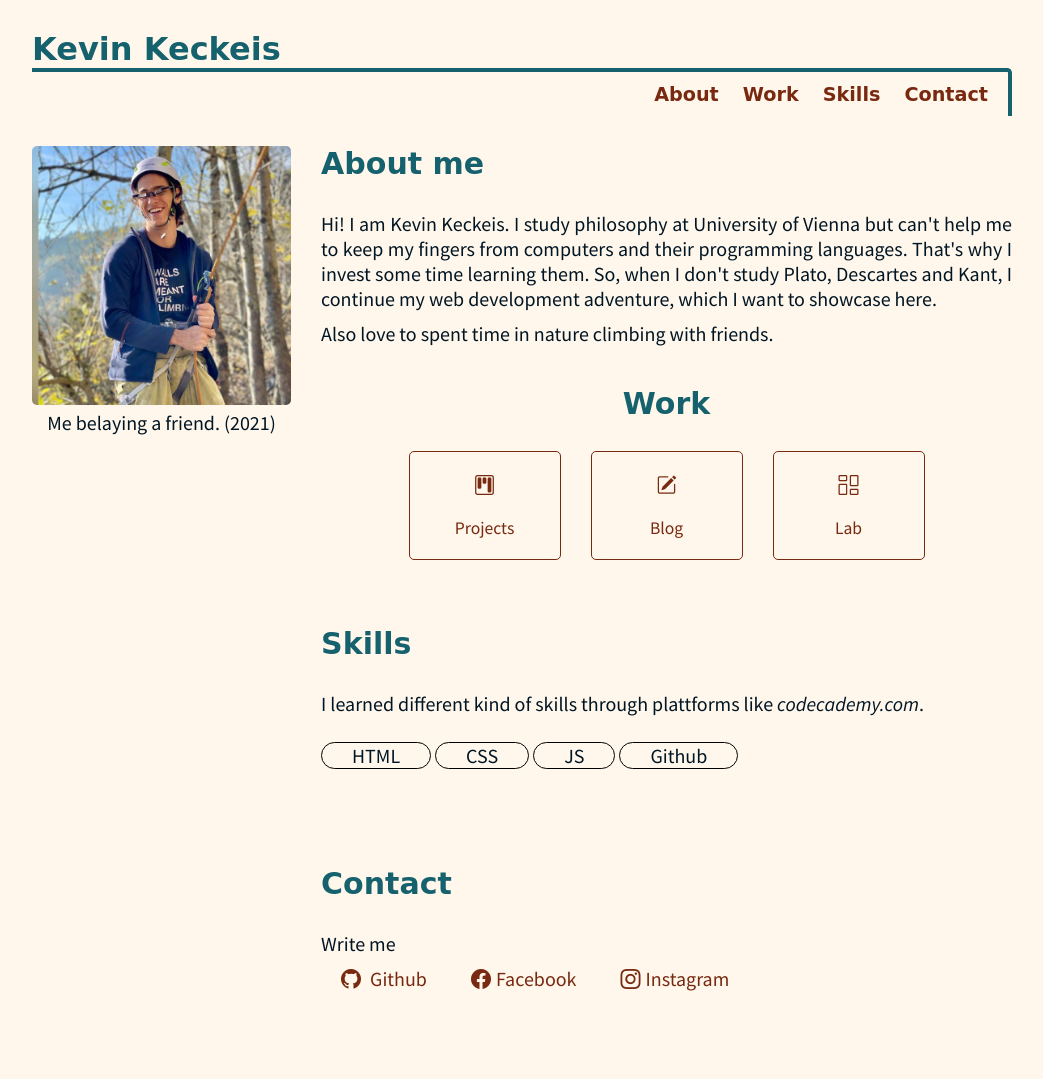
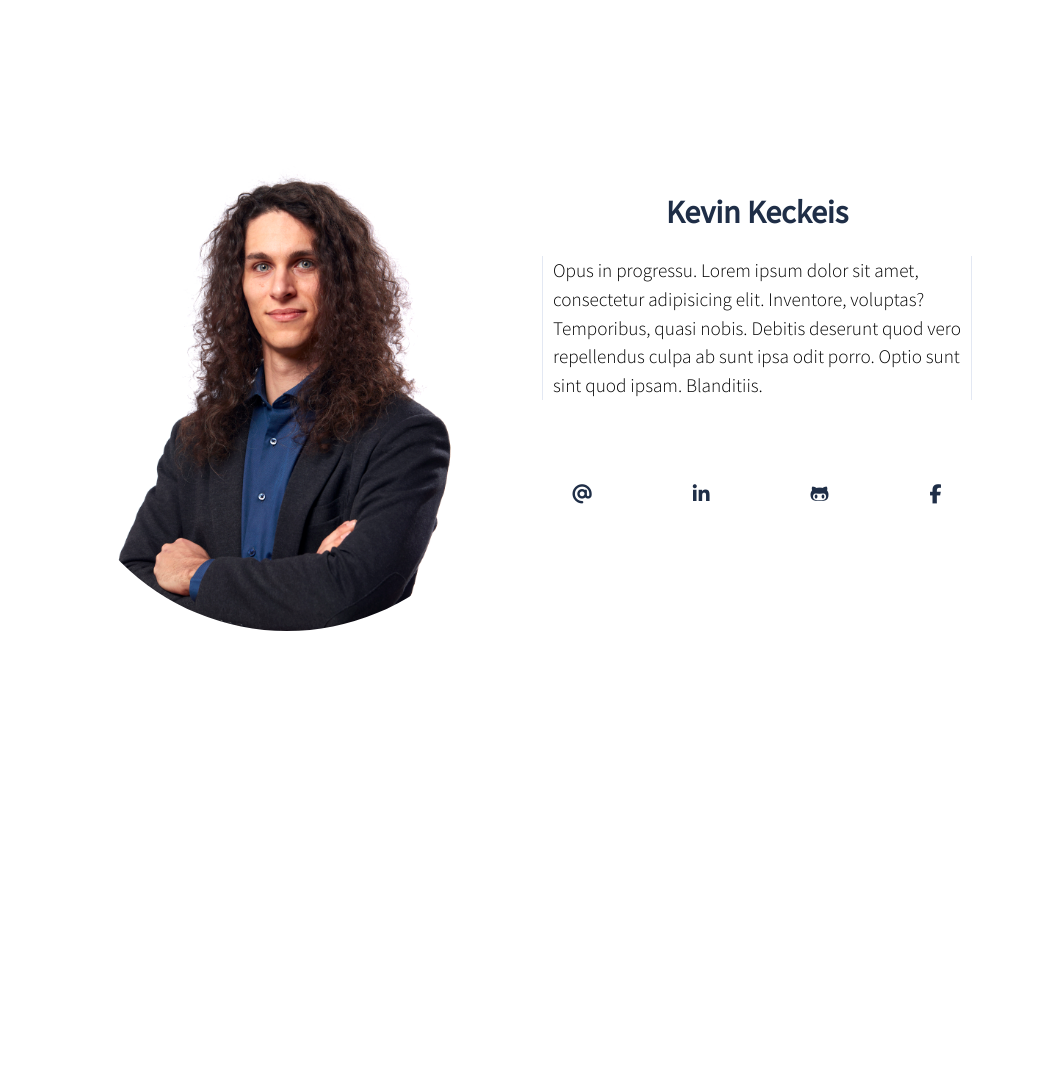
Before and after one commit to kevinkeckeis/kevinkeckeis.github.io, a plain HTML site: page index.html in a window 1280 px wide. Shown: the top 1079 px of the page, without its empty margins (118-1161 px from the left). After the commit the page ends 800 px from the top, so only its background shows below. Drawn offline with nearby package versions, Linux system fonts and the light colour scheme; a web font is replaced by a local one.

Commit message:
update design

```diff
--- a/css/style.css
+++ b/css/style.css
@@ -1,5 +1,4 @@
-@import url('https://fonts.googleapis.com/css2?family=Source+Sans+Pro:ital,wght@0,400;0,700;1,400&family=Yomogi&display=swap');
-@import url('https://cdn.jsdelivr.net/npm/bootstrap-icons@1.7.2/font/bootstrap-icons.css');
+@import url('https://fonts.googleapis.com/css2?family=Source+Sans+Pro:wght@200;300;400&display=swap');
 
 * {
   margin: 0px;
@@ -7,232 +6,131 @@
 }
 
 body {
-  background-color: #fff7eb;
-  color: #001524;
   font-family: 'Source Sans Pro', sans-serif;
-
-  padding: 10px;
-  font-size: 14px;
-}
-
-figure {
-  text-align: center;
-  padding: 30px 0px;
-}
-
-nav ul {
-  text-align: end;
-  border-top: 4px solid #15616d;
-  border-right: 4px solid #15616d;
-  border-top-right-radius: 5px;
-  padding: 0px 10px;
-}
-
-nav li {
-  display: inline-block;
-  padding: 5px;
-  font-weight: 800;
-}
-
-nav a {
-  text-decoration: none;
-  color: #78290f;
+  line-height: 1.5;
   font-size: 1.2rem;
 }
 
-nav a:hover {
-  color: #ff7d00;
+p {
+  font-weight: 300;
 }
 
-p {
-  text-align: justify;
-  margin-bottom: 10px;
+header {
+  grid-area: header;
+}
+
+img {
+  height: 100%;
+  width: 100%;
+  object-fit: contain;
+  border-radius: 50%;
+
+  animation: moveAndFadeIn 1s linear 0.5s both;
+}
+
+.container {
+  display: grid;
+  grid-template-rows: minmax(0, 2fr) 1fr 1fr;
+  grid-template-areas:
+    'header'
+    'main'
+    'footer';
+
+  justify-items: center;
+  height: 100vh;
+  max-width: 980px;
+  padding: 50px;
+  box-sizing: border-box;
+  margin: 0 auto;
+}
+
+main {
+  grid-area: main;
+  align-self: start;
+  max-width: 700px;
+  margin: 0px 20px;
+
+  animation: moveAndFadeIn 1s linear 0.6s both;
+}
+
+footer {
+  grid-area: footer;
+  margin: 30px;
+  width: 100%;
+
+  animation: moveAndFadeIn 1s linear 0.75s both;
+}
+
+.row {
+  display: flex;
+  flex-flow: row nowrap;
+  justify-content: space-around;
 }
 
 h1 {
-  padding-top: 10px;
+  margin: 20px 0px;
   font-size: 2rem;
+  color: #1f2e47;
 }
 
-h1,
-h2,
-nav li {
-  font-family: 'Yomogi', cursive;
+.row a {
+  padding: 20px;
+  color: #1f2e47;
 }
 
-h2 {
-  padding: 30px 0px;
+.row a:hover {
+  color: #f3c969;
+  transition: 0.3s;
 }
-
-h1,
-h2 {
-  color: #15616d;
-}
-
-img {
-  width: 100%;
-  height: auto;
-  margin: 0 auto;
-  border-radius: 5px;
-}
-
-footer {
-  text-align: center;
-  margin-top: 30px;
-}
-
-.itemList {
-  display: flex;
-  flex-wrap: nowrap;
-  justify-content: center;
-  gap: 30px;
-}
-
-.itemList li {
-  display: block;
-  width: 100%;
-  padding: 20px 10px;
-}
-
-.itemList a {
-  width: 100%;
-  display: flex;
-  text-align: center;
-  color: #78290f;
-
-  flex: 0 1 150px;
-  border: 1px solid #78290f;
-  border-radius: 5px;
-  text-decoration: none;
-}
-
-.bi::before {
-  color: #78290f;
-}
-
-.itemList a:hover {
-  border: 1px solid #ff7d00;
-}
-
-.itemList a:hover,
-.itemList a:hover .bi::before {
-  transition: ease 0.5s;
-  color: #ff7d00;
-}
-
-.itemList .itemTitle {
-  text-align: center;
-  font-size: 1.1rem;
-  margin-top: 20px;
-}
-.center {
+h1 {
   text-align: center;
 }
 
-.right {
-  text-align: right;
-}
-
-.skillsBox {
-  padding: 10px 0px;
-}
-
-.skillsBox li {
-  display: inline;
-  border: 1px solid black;
-  padding: 0px 30px;
-  border-radius: 15px;
-  line-height: 2em;
-}
-
-#contact li {
-  display: inline-block;
-  padding: 0px 10px;
-}
-
-#contact a {
-  text-decoration: none;
-}
-
-#contact i {
-  padding-right: 5px;
-}
-
-#contact a {
-  color: #78290f;
-}
-
-#contact a:hover,
-#contact a:hover .bi::before {
-  color: #ff7d00;
-}
-
-.opacityLow {
-  transition: cubic-bezier(0.075, 0.82, 0.165, 1) 1s;
-  opacity: 0.3;
-}
-
-.opacityFull {
-  transition: cubic-bezier(0.075, 0.82, 0.165, 1) 1s;
-  opacity: 1;
-}
-
-@media only screen and (max-width: 599px) {
-}
-
-@media only screen and (min-width: 600px) {
-  body {
-    font-size: 16px;
-    padding: 15px;
+@keyframes moveAndFadeIn {
+  0% {
+    opacity: 0;
+    transform: translateX(-6px);
   }
-  img {
-    width: 60%;
+  40% {
+    opacity: 0.8;
+    transform: translateX(-3px);
   }
 
-  nav li {
-    padding: 10px;
-  }
-  #contact li {
-    padding: 0px 20px;
+  100% {
+    opacity: 1;
+    transform: translateX(0px);
   }
 }
 
-@media only screen and (min-width: 980px) {
-  body {
-    font-size: 20px;
+@media (max-width: 699px) {
+}
+
+@media (min-width: 700px) {
+  .container {
+    grid-template-columns: minmax(0, 1fr) 1fr;
+    grid-template-rows: 1fr 1fr;
+    grid-template-areas:
+      'header main'
+      'header footer';
+
     padding: 20px;
   }
 
-  article {
-    width: 980px;
-    margin: 0 auto;
-
-    display: grid;
-    grid-template-columns: 1.5fr 30px 4fr;
-    grid-template-rows: auto auto 1fr 1fr 1fr 1fr auto;
+  header {
+    align-self: center;
   }
 
-  img {
-    width: 100%;
-    height: auto;
+  main {
+    align-self: end;
   }
 
-  h1 {
-    grid-area: 1 / 1 / 2 / 4;
+  main p {
+    border-left: 1px solid #e3e8f3;
+    border-right: 1px solid #e3e8f3;
+    padding: 0px 10px;
   }
 
-  nav {
-    grid-area: 2 / 1 / 3 / 4;
-  }
-
-  section {
-    grid-column: 3 / span 1;
-  }
-
-  figure {
-    grid-area: 3 / 1 / 7 / 2;
+  footer {
+    padding-top: 30px;
   }
 }
-
-@media only screen and (min-width: 1260px) {
-}
--- a/index.html
+++ b/index.html
@@ -4,95 +4,50 @@
     <meta charset="UTF-8" />
     <meta http-equiv="X-UA-Compatible" content="IE=edge" />
     <meta name="viewport" content="width=device-width, initial-scale=1.0" />
-    <title>Home</title>
+    <title>Kevin Keckeis</title>
+
+    <script src="https://kit.fontawesome.com/df86504a90.js" crossorigin="anonymous"></script>
 
     <link rel="stylesheet" href="css/style.css" />
     <script src="js/script.js" defer></script>
   </head>
   <body>
-    <main>
-      <article>
-        <h1>Kevin Keckeis</h1>
-        <nav>
-          <ul>
-            <li><a href="#about">About</a></li>
-            <li><a href="#work">Work</a></li>
-            <li><a href="#skills">Skills</a></li>
-            <li><a href="#contact">Contact</a></li>
-          </ul>
-        </nav>
-
-        <section id="about">
-          <h2>About me</h2>
+    <div class="container">
+      <header>
+        <img src="images/kevin.jpg" alt="portrait" />
+      </header>
+      <main>
+        <article>
+          <h1>Kevin Keckeis</h1>
           <p>
-            Hi! I am Kevin Keckeis. I study philosophy at University of Vienna but can't help me to
-            keep my fingers from computers and their programming languages. That's why I invest some
-            time learning them. So, when I don't study Plato, Descartes and Kant, I continue my web
-            development adventure, which I want to showcase here.
+            Opus in progressu. Lorem ipsum dolor sit amet, consectetur adipisicing elit. Inventore,
+            voluptas? Temporibus, quasi nobis. Debitis deserunt quod vero repellendus culpa ab sunt
+            ipsa odit porro. Optio sunt sint quod ipsam. Blanditiis.
           </p>
-          <p>Also love to spent time in nature climbing with friends.</p>
-        </section>
-        <figure>
-          <img src="images/me.jpg" alt="Kevin" />
-          <figcaption>Me belaying a friend. (2021)</figcaption>
-        </figure>
-
-        <section id="work">
-          <h2 class="center">Work</h2>
-          <ul class="itemList">
-            <a class="item" href="#">
-              <li>
-                <i class="bi bi-kanban"></i>
-                <div class="itemTitle">Projects</div>
-              </li>
-            </a>
-            <a class="item" href="#">
-              <li>
-                <i class="bi bi-pencil-square"></i>
-                <div class="itemTitle">Blog</div>
-              </li>
-            </a>
-            <a class="item" href="https://labs.kevinkeckeis.at">
-              <li>
-                <i class="bi bi-columns-gap"></i>
-                <div class="itemTitle">Lab</div>
-              </li>
-            </a>
-          </ul>
-        </section>
-        <section id="skills">
-          <h2>Skills</h2>
-          <p>I learned different kind of skills through plattforms like <em>codecademy.com</em>.</p>
-          <div class="skillsBox">
-            <ul>
-              <li>HTML</li>
-              <li>CSS</li>
-              <li>JS</li>
-              <li>Github</li>
-            </ul>
-          </div>
-        </section>
-        <section id="contact">
-          <h2>Contact</h2>
-          <p>Write me</p>
-          <ul>
-            <li>
-              <a href="https://github.com/kevinkeckeis"><i class="bi bi-github"></i> Github</a>
-            </li>
-            <li>
-              <a href="https://www.facebook.com/kevinkeckeis"
-                ><i class="bi bi-facebook"></i>Facebook</a
-              >
-            </li>
-            <li>
-              <a href="https://www.instagram.com/kevinkeckeis"
-                ><i class="bi bi-instagram"></i>Instagram</a
-              >
-            </li>
-          </ul>
-        </section>
-      </article>
-    </main>
-    <footer>Made with ♥</footer>
+        </article>
+      </main>
+      <footer>
+        <div class="row">
+          <a
+            href="#"
+            id="message"
+            data-name="web"
+            data-domain="kevinkeckeis"
+            data-tld="at"
+            onclick="message(this.dataset.name, this.dataset.domain, this.dataset.tld)"
+            ><i class="fa-solid fa-at"></i
+          ></a>
+          <a href="https://www.linkedin.com/in/kevinkeckeis">
+            <i class="fa-brands fa-linkedin-in"></i>
+          </a>
+          <a href="https://github.com/kevinkeckeis">
+            <i class="fa-brands fa-github-alt"></i>
+          </a>
+          <a href="https://www.facebook.com/kevinkeckeis">
+            <i class="fa-brands fa-facebook-f"></i>
+          </a>
+        </div>
+      </footer>
+    </div>
   </body>
 </html>
--- a/js/script.js
+++ b/js/script.js
@@ -1,29 +1,4 @@
-let items = document.querySelectorAll('.item');
-
-let opacityLowOn = function (e) {
-  items.forEach((x) => {
-    if (e.srcElement !== x) {
-      x.classList.add('opacityLow');
-      x.classList.remove('opacityFull');
-    } else {
-      x.classList.add('opacityFull');
-      x.classList.remove('opacityLow');
-    }
-  });
+let messageElement = document.getElementById('message');
+let message = (name, domain, tld) => {
+  window.location.href = 'mailto:' + name + '@' + domain + '.' + tld;
 };
-
-let opacityLowOff = function (e) {
-  items.forEach((x) => {
-    if (e.srcElement !== x) {
-      x.classList.add('opacityFull');
-      x.classList.remove('opacityLow');
-    } else {
-      x.classList.add('opacityFull');
-    }
-  });
-};
-
-items.forEach((item) => {
-  item.addEventListener('mouseenter', opacityLowOn);
-  item.addEventListener('mouseleave', opacityLowOff);
-});
```
Also changed, not shown: images/kevin.jpg (added), images/me.jpg (deleted).
